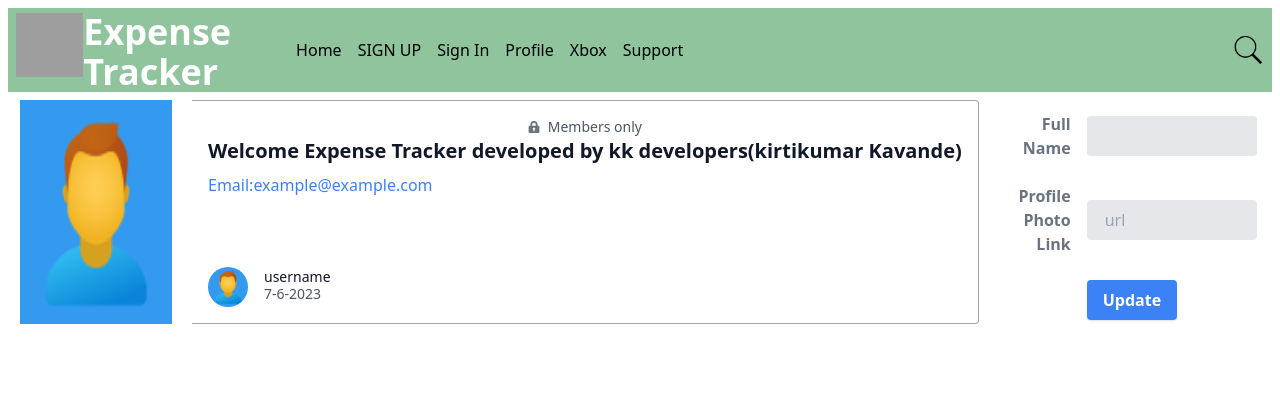
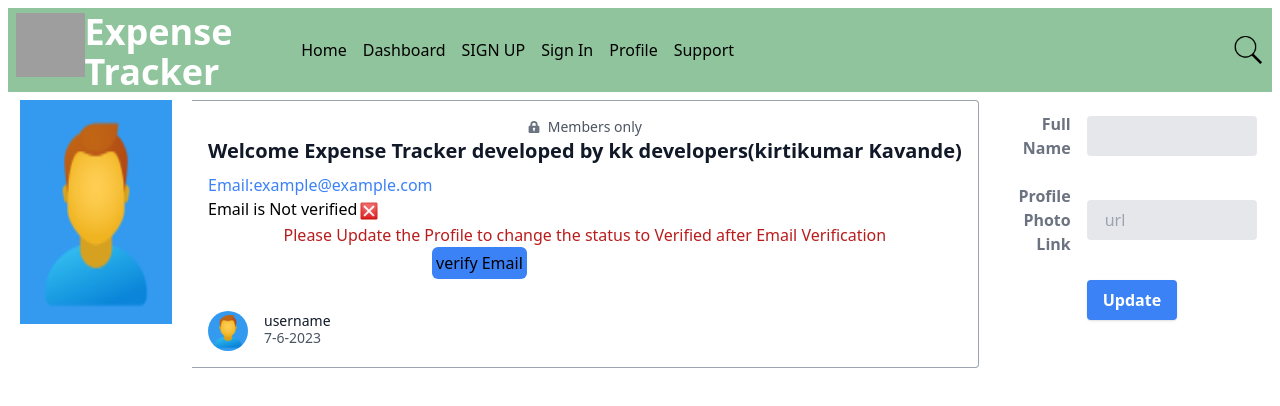
Before and after one commit to KirtikumarKavande/ExpenseTracker, a React (Create React App) app: page /profile in a window 1280 px wide. Shown: the top 406 px of the page. Built offline with nearby package versions, Linux system fonts and the light colour scheme; grey boxes are pictures that could not be loaded.

Commit message:
feat:verify Email

```diff
--- a/src/Utlities/constant.js
+++ b/src/Utlities/constant.js
@@ -26,7 +26,7 @@ export const SuccessAlert = ({title,messege}) => {
   return (
     <>
       <div
-        class="bg-teal-100 border-t-4 border-teal-500 rounded-b text-teal-900 px-4 py-3 shadow-md"
+        class="bg-teal-100 border-t-4 border-teal-500 rounded-b text-teal-900 px-4 py-3 shadow-md w-72 h-fit right-0 z-30 absolute"
         role="alert"
       >
         <div class="flex">
--- a/src/components/Navbar.js
+++ b/src/components/Navbar.js
@@ -10,7 +10,9 @@ const Navbar = () => {
           <div className="h-0.5 w-6 bg-black my-1"></div>
           <div className="h-0.5 w-6 bg-black my-1"></div>
         </div>
-        <div className="search md:hidden w-8 ml-2"><img src="img/search.png" /></div>
+        <div className="search md:hidden w-8 ml-2">
+          <img src="img/search.png" />
+        </div>
       </div>
 
       <div className="md:order-1 flex">
@@ -25,17 +27,21 @@ const Navbar = () => {
           Expense Tracker
         </div>
         <div className="md:flex md:space-x-4 inset-0 -translate-x-96 absolute w-fit md:w-full md:static md:-translate-x-0 text-black font-medium md:items-center md:ml-6">
-          <Link to='/'>Home</Link>
-          <Link to="/signUp">SIGN UP</Link >
-          <Link to='/login'>Sign In</Link>
-          <Link to='/profile'>Profile</Link>
-          <div>Xbox</div>
+          <Link to="/">Home</Link>
+          <Link to="/dashboard">Dashboard</Link>
+
+          <Link to="/signUp">SIGN UP</Link>
+          <Link to="/login">Sign In</Link>
+          <Link to="/profile">Profile</Link>
+
           <div>Support</div>
         </div>
       </div>
 
       <div className="md:order-3 flex items-center">
-        <div className="search  hidden md:block w-8 mr-2 "><img src="img/search.png" /></div>
+        <div className="search  hidden md:block w-8 mr-2 ">
+          <img src="img/search.png" />
+        </div>
       </div>
     </div>
   );
--- a/src/components/context/AuthContextProvider.js
+++ b/src/components/context/AuthContextProvider.js
@@ -6,12 +6,15 @@ const AuthContextProvider = (props) => {
   const img = localStorage.getItem("image");
   const localEmail=localStorage.getItem("email");
   const localName = localStorage.getItem("name");
+  const isVerifiedEmail= localStorage.getItem('verifiedEmail')
 
   const [token, setToken] = useState(localToken);
   const [profileInfo, setProfileInfo] = useState({
     name: !!!localName ? "username" : localName,
     imgUrl: !!!img ? "img/Profile.png" : img,
-    email:!!!localEmail?"example@example.com":localEmail
+    email:!!!localEmail?"example@example.com":localEmail,
+    verifiedEmail:!!isVerifiedEmail&& isVerifiedEmail===String(true)?true:false
+
   });
   const getTokenFunc = (token) => {
     setToken(token);
@@ -21,6 +24,7 @@ const AuthContextProvider = (props) => {
     localStorage.setItem("image", info.imgUrl);
     localStorage.setItem('name',info.name)
     localStorage.setItem('email',info.email)
+    localStorage.setItem('verifiedEmail',info.verifiedEmail)
 
     setProfileInfo(info);
   };
--- a/src/components/pages/Layout.js
+++ b/src/components/pages/Layout.js
@@ -2,7 +2,7 @@ import React from 'react'
 
 const Layout = () => {
   return (
-    <div>Welcome TO EXPENSE TRACKER</div>
+    <span className='flex flex-row-reverse inset-0 text-xs mr-[12px] '>Your Email is not Verified verify </span>
   )
 }
 
--- a/src/components/pages/Profile/Form.js
+++ b/src/components/pages/Profile/Form.js
@@ -47,8 +47,8 @@ const Form = () => {
               name: payload.users[0].displayName,
               imgUrl: payload.users[0].photoUrl,
               email: payload.users[0].email,
+              verifiedEmail:payload.users[0].emailVerified
             };
-            // console.log(data);
 
             ctxdata.getProfileInfo(newObj);
           });
@@ -78,6 +78,7 @@ const Form = () => {
             id="inline-full-name"
             type="text"
             ref={nameRef}
+            required
           />
         </div>
       </div>
@@ -97,6 +98,7 @@ const Form = () => {
             type="text"
             placeholder="url"
             ref={photo}
+            required
           />
         </div>
       </div>
--- a/src/components/pages/Profile/Profile.js
+++ b/src/components/pages/Profile/Profile.js
@@ -1,9 +1,14 @@
-import React, { useContext } from "react";
+import React, { useContext, useEffect, useState } from "react";
 import Form from "./Form";
 import AuthCtx from "../../context/AuthContext";
+import { SuccessAlert } from "../../../Utlities/constant";
+import VerifyEmail from "./VerifyEmail";
 
 const Profile = () => {
+  const [issuccess, setIsSuccess] = useState(false);
+  const [isshow, setIsShow] = useState(false);
   const ctxData = useContext(AuthCtx);
+  console.log("ctx data", ctxData);
 
   const date = new Date();
 
@@ -12,8 +17,45 @@ const Profile = () => {
   let year = date.getFullYear();
   let currentDate = `${day}-${month}-${year}`;
 
+  useEffect(() => {}, []);
+
+  const verifyEmailFunc = async () => {
+    setIsSuccess(true);
+    setIsShow(true);
+
+    const data = await fetch(
+      "https://identitytoolkit.googleapis.com/v1/accounts:sendOobCode?key=AIzaSyCklomBWJ4kYkGnD5vZ-1cR3ubCbQ1dp7Y",
+      {
+        method: "POST",
+        headers: { "content-type": "application/json" },
+        body: JSON.stringify({
+          requestType: "VERIFY_EMAIL",
+          idToken: ctxData.token,
+        }),
+      }
+    );
+    const json = await data.json();
+    console.log("verify email", json);
+  };
+
+  useEffect(() => {
+    const id = setInterval(() => {
+      setIsSuccess(false);
+    }, [2000]);
+    return () => {
+      clearTimeout(id);
+    };
+  }, [issuccess]);
   return (
-    <div className="max-w-sm w-full md:max-w-full lg:flex m-auto">
+    <div className="relative">
+      {issuccess && (
+        <SuccessAlert
+          title={"Verify Email"}
+          messege={"Verification mail Sent Successfully"}
+        />
+      )}
+
+      <div className="max-w-sm w-full md:max-w-full lg:flex m-auto  top-0 left-0 z-10  ">
         <div
           className="h-48 lg:h-auto lg:w-48 flex-none bg-cover rounded-t lg:rounded-t-none lg:rounded-l text-center overflow-hidden"
           title="Woman holding a mug"
@@ -39,7 +81,46 @@ const Profile = () => {
               Welcome Expense Tracker developed by kk developers(kirtikumar
               Kavande)
             </div>
-          <div className="text-blue-500">Email:{ctxData?.profileInfo?.email}</div>
+            <div className="text-blue-500">
+              Email:{ctxData?.profileInfo?.email}
+            </div>
+            <div>
+              {ctxData.profileInfo.verifiedEmail ? (
+                <div>
+                  <span>Email is Verified </span>
+                  <img
+                    className="w-6 h-6 inline-block"
+                    src="img/verified.png"
+                    alt="verified"
+                  />
+                </div>
+              ) : (
+                <>
+                  <span>Email is Not verified</span>
+                  <img
+                    className="w-6 h-6 inline-block"
+                    src="img/not_Verified.png"
+                    alt="not verified"
+                  />
+                </>
+              )}
+            </div>
+            {/* {isshow && <VerifyEmail />} */}
+            {!ctxData.profileInfo.verifiedEmail && (
+              <p className="text-red-700 text-center">
+                Please Update the Profile to change the status to Verified after
+                Email Verification
+              </p>
+            )}
+
+            {!isshow && !ctxData.profileInfo.verifiedEmail && (
+              <button
+                className="p-1 bg-blue-500 rounded-md mx-32 md:mx-0 lg:mx-56 "
+                onClick={verifyEmailFunc}
+              >
+                verify Email
+              </button>
+            )}
           </div>
           <div className="flex items-center">
             <img
@@ -58,6 +139,7 @@ const Profile = () => {
 
         <Form />
       </div>
+    </div>
   );
 };
 
--- /dev/null
+++ b/src/components/pages/Profile/VerifyEmail.js
@@ -0,0 +1,42 @@
+import React, { useRef } from "react";
+
+const VerifyEmail = () => {
+    const codeRef= useRef()
+  const handleSubmit = (e) => {
+ const oobCode   =codeRef.current.value
+    e.preventDefault();
+    const obj = {
+oobCode
+    };
+    fetch(
+      "https://identitytoolkit.googleapis.com/v1/accounts:update?key=AIzaSyCklomBWJ4kYkGnD5vZ-1cR3ubCbQ1dp7Y",
+      {
+        method:'POST',
+        headers:{"content-type": "application/json"},
+        body:JSON.stringify(obj)
+      }
+    ).then((res)=>{
+res.json().then((data)=>{
+console.log('email Verify',data)
+})
+    })
+  };
+  return (
+    <form onSubmit={handleSubmit}>
+      <input
+        type="Number"
+        className="w-28 rounded-full border-blue-500 p-1"
+        placeholder="security code"
+ref={codeRef}
+      />
+      <button className="p-1 bg-green-400 rounded-lg ml-2">submit</button>
+      <div>
+        <button className="p-1 bg-red-500 rounded-md mt-1" type="submit">
+          Resend code
+        </button>
+      </div>
+    </form>
+  );
+};
+
+export default VerifyEmail;
```
Also changed, not shown: public/img/Verified.png (added), public/img/not_Verified.png (added). Lines whose indentation alone changed are shown as unchanged.
